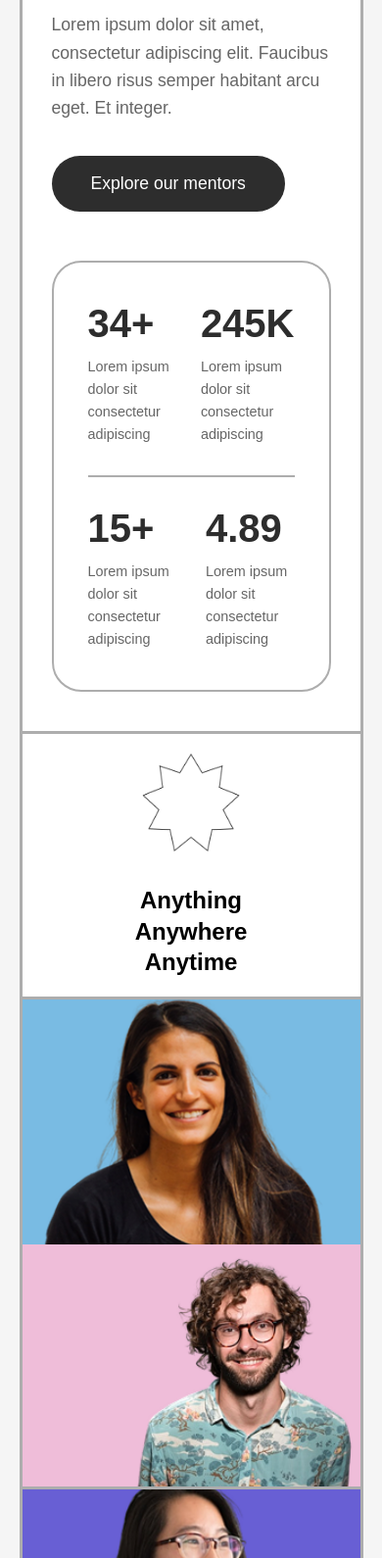
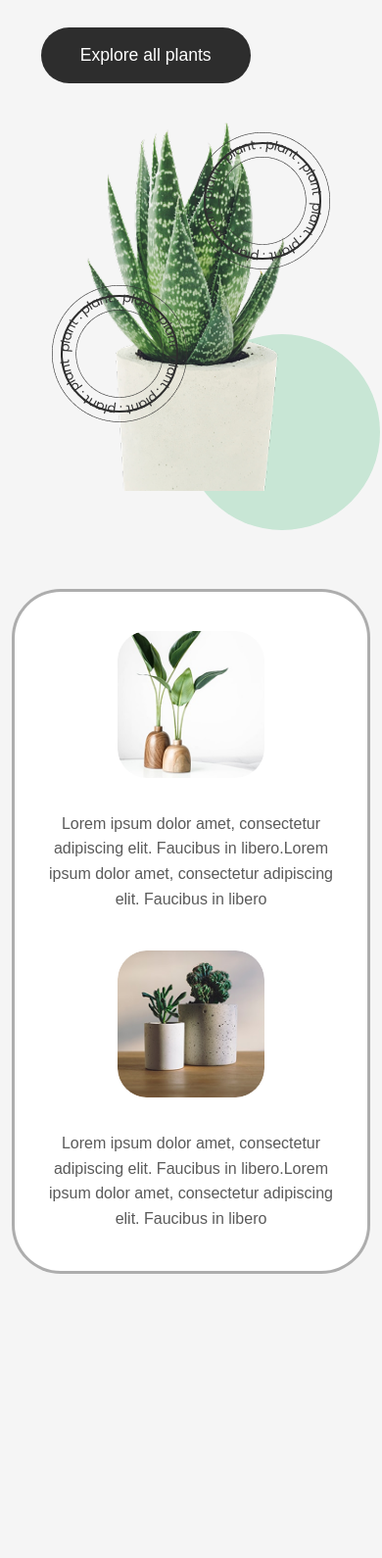
Before and after one commit to Tomfmp2/11-Web_pages, a plain HTML site: page index.html in a window 390 px wide. Shown: the part 398-1988 px from the top of the page at 98% size. After the commit the page ends 1709 px from the top, so only its background shows below. Drawn offline with Linux system fonts and the light colour scheme.

Commit message:
:rocket: finish web page 5 Redesigns hero and content sections with new layout and images
Modernizes the main page with an updated layout, improved color scheme, and new decorative elements. Replaces old images and structure with a more visually appealing, plant-themed design to enhance user engagement and focus. Streamlines CSS and reorganizes markup for better maintainability and responsiveness.

```diff
--- a/css/style.css
+++ b/css/style.css
@@ -6,9 +6,9 @@
 
 :root {
     --background-principal: #F5F5F5;
-    --color-border: rgba(51, 51, 51, 0.4);
-    --tamaño-border: 3px;
+    --color-verde-claro: #C8E6D5;
     --color-text: #2D2D2D;
+    --color-text-secondary: #5A5A5A;
 }
 
 body {
@@ -18,89 +18,67 @@ body {
 
 main {
     padding: 3%;
-    display: flex;
-    justify-content: center;
-    align-items: center;
     min-height: 100vh;
 
-    @media (max-width: 768px) {
-        padding: 5%;
-    }
+    section {
+        max-width: 1400px;
+        margin: 0 auto;
 
-    section {
+        #content-top {
             display: grid;
             grid-template-columns: 1fr 1fr;
-        grid-template-rows: auto 1fr;
-        border: solid var(--tamaño-border) var(--color-border);
-        width: 100%;
-        max-width: 1400px;
-        background-color: white;
+            gap: 60px;
+            margin-bottom: 60px;
+            position: relative;
+            padding: 80px 50px;
 
             @media (max-width: 968px) {
                 grid-template-columns: 1fr;
-            grid-template-rows: auto auto auto;
+                gap: 40px;
+                padding: 40px 30px;
             }
 
-        header {
-            border-bottom: var(--color-border) solid var(--tamaño-border);
-            grid-column: span 2;
-            display: flex;
-            align-items: center;
-            justify-content: center;
-            padding: 40px 20px;
+            #decorative-shape {
+                position: absolute;
+                top: 0;
+                left: 0;
+                width: 400px;
+                height: 400px;
+                background-color: var(--color-verde-claro);
+                border-radius: 0 0 200px 0;
+                z-index: -1;
 
                 @media (max-width: 968px) {
-                grid-column: span 1;
-                padding: 30px 20px;
+                    width: 300px;
+                    height: 300px;
                 }
+            }
+
+            #content-left {
+                display: flex;
+                flex-direction: column;
+                justify-content: center;
 
                 h1 {
                     font-size: 3.5rem;
                     font-weight: 700;
+                    line-height: 1.2;
+                    margin-bottom: 30px;
                     color: var(--color-text);
-                text-align: center;
 
                     @media (max-width: 768px) {
                         font-size: 2.5rem;
-                }
-            }
-        }
-
-        #content-left {
-            border-right: var(--tamaño-border) solid var(--color-border);
-            padding: 60px 50px;
-
-            @media (max-width: 968px) {
-                border-right: none;
-                border-bottom: var(--tamaño-border) solid var(--color-border);
-                padding: 40px 30px;
-            }
-
-            .box-content-left {
-                .box-text-content-left {
-                    h1 {
-                        font-size: 3rem;
-                        font-weight: 700;
-                        line-height: 1.2;
-                        margin-bottom: 25px;
-                        color: var(--color-text);
-
-                        @media (max-width: 768px) {
-                            font-size: 2.2rem;
                     }
                 }
 
                 p {
                     font-size: 1.1rem;
                     line-height: 1.6;
-                        color: #666;
-                        margin-bottom: 35px;
+                    color: var(--color-text-secondary);
+                    margin-bottom: 40px;
                 }
 
-                    #button-content-left {
-                        margin-bottom: 50px;
-
-                        input {
+                button {
                     background-color: var(--color-text);
                     color: white;
                     border: none;
@@ -109,6 +87,7 @@ main {
                     border-radius: 50px;
                     cursor: pointer;
                     transition: background-color 0.3s;
+                    width: fit-content;
 
                     &:hover {
                         background-color: #1a1a1a;
@@ -116,180 +95,144 @@ main {
                 }
             }
 
-                    .card-content-left {
-                        border: 2px solid var(--color-border);
-                        border-radius: 30px;
-                        padding: 40px 35px;
+            #content-right {
+                position: relative;
+                display: flex;
+                align-items: center;
+                justify-content: center;
+
+                #plant-image {
+                    width: 70%;
                     max-width: 500px;
-
-                        .text-block-card {
-                            display: flex;
-                            justify-content: space-between;
-                            gap: 30px;
-                            margin-bottom: 30px;
-
-                            .sub-block-text-card {
-                                flex: 1;
-
-                                strong {
-                                    display: block;
-                                    font-size: 2.5rem;
-                                    color: var(--color-text);
-                                    margin-bottom: 10px;
+                    height: auto;
+                    z-index: 2;
                 }
 
-                                p {
-                                    font-size: 0.9rem;
-                                    color: #666;
-                                    margin: 0;
+                #decorative-circle-top {
+                    position: absolute;
+                    top: 20px;
+                    right: 50px;
+                    width: 140px;
+                    height: 140px;
+                    border: 2px solid var(--color-text);
+                    border-radius: 50%;
+                    display: flex;
+                    align-items: center;
+                    justify-content: center;
+                    z-index: 3;
+
+                    span {
+                        font-size: 0.75rem;
+                        text-align: center;
+                        color: var(--color-text);
+                        transform: rotate(0deg);
+                        font-weight: 400;
+                        letter-spacing: 2px;
+                    }
+
+                    @media (max-width: 768px) {
+                        width: 120px;
+                        height: 120px;
+                        right: 20px;
+                    }
+                }
+
+                #decorative-circle-bottom {
+                    position: absolute;
+                    bottom: 80px;
+                    left: 50px;
+                    width: 140px;
+                    height: 140px;
+                    border: 2px solid var(--color-text);
+                    border-radius: 50%;
+                    display: flex;
+                    align-items: center;
+                    justify-content: center;
+                    z-index: 3;
+
+                    span {
+                        font-size: 0.75rem;
+                        text-align: center;
+                        color: var(--color-text);
+                        font-weight: 400;
+                        letter-spacing: 2px;
+                    }
+
+                    @media (max-width: 768px) {
+                        width: 120px;
+                        height: 120px;
+                        left: 20px;
+                    }
+                }
+
+                #green-shape-right {
+                    position: absolute;
+                    bottom: -40px;
+                    right: -40px;
+                    width: 300px;
+                    height: 300px;
+                    background-color: var(--color-verde-claro);
+                    border-radius: 50%;
+                    z-index: 1;
+
+                    @media (max-width: 768px) {
+                        width: 200px;
+                        height: 200px;
+                    }
                 }
             }
         }
 
-                        hr {
-                            border: none;
-                            border-top: 2px solid var(--color-border);
-                            margin: 30px 0;
+        #content-bottom {
+            background-color: white;
+            border: 3px solid rgba(51, 51, 51, 0.4);
+            border-radius: 50px;
+            padding: 60px 50px;
+            display: grid;
+            grid-template-columns: 1fr 1fr;
+            gap: 80px;
+            align-items: center;
+
+            @media (max-width: 968px) {
+                grid-template-columns: 1fr;
+                gap: 40px;
+                padding: 40px 30px;
             }
 
-                        .text-block2-card {
+            .card-section {
                 display: flex;
-                            justify-content: space-between;
                 gap: 30px;
+                align-items: center;
 
-                            .sub-block-text-card {
-                                flex: 1;
-
-                                strong {
-                                    display: block;
-                                    font-size: 2.5rem;
-                                    color: var(--color-text);
-                                    margin-bottom: 10px;
+                @media (max-width: 768px) {
+                    flex-direction: column;
+                    text-align: center;
                 }
 
+                .image-container {
+                    flex-shrink: 0;
+
+                    img {
+                        width: 180px;
+                        height: 180px;
+                        border-radius: 30px;
+                        object-fit: cover;
+
+                        @media (max-width: 768px) {
+                            width: 150px;
+                            height: 150px;
+                        }
+                    }
+                }
+
+                .text-container {
                     p {
-                                    font-size: 0.9rem;
-                                    color: #666;
-                                    margin: 0;
+                        font-size: 1rem;
+                        line-height: 1.6;
+                        color: var(--color-text-secondary);
                     }
                 }
             }
         }
     }
 }
-        }
-
-        #content-right {
-            display: grid;
-            grid-template-columns: 1fr 1fr;
-            grid-template-rows: auto 1fr 1fr;
-            gap: 0;
-
-            @media (max-width: 768px) {
-                grid-template-columns: 1fr;
-                grid-template-rows: auto repeat(4, 250px);
-            }
-
-            #star {
-                grid-column: span 2;
-                background-color: white;
-                padding: 30px;
-                display: flex;
-                align-items: center;
-                justify-content: center;
-                gap: 30px;
-                border-bottom: var(--tamaño-border) solid var(--color-border);
-
-                @media (max-width: 768px) {
-                    grid-column: span 1;
-                    flex-direction: column;
-                    padding: 20px;
-                }
-
-                #box-star {
-                    img {
-                        width: 120px;
-                        height: 120px;
-
-                        @media (max-width: 768px) {
-                            width: 100px;
-                            height: 100px;
-                        }
-                    }
-                }
-
-                span {
-                    font-size: 1.8rem;
-                    font-weight: 700;
-                    text-align: center;
-                    line-height: 1.3;
-
-                    @media (max-width: 768px) {
-                        font-size: 1.5rem;
-                    }
-                }
-            }
-
-            .img-content-right1 {
-                grid-column: 1;
-                grid-row: 2 / 4;
-                border-right: var(--tamaño-border) solid var(--color-border);
-                overflow: hidden;
-
-                @media (max-width: 768px) {
-                    grid-column: 1;
-                    grid-row: 2;
-                    border-right: none;
-                }
-
-                img {
-                    width: 100%;
-                    height: 100%;
-                    object-fit: cover;
-                    display: block;
-                }
-            }
-
-            .img-content-right2 {
-                grid-column: 2;
-                grid-row: 2;
-                border-bottom: var(--tamaño-border) solid var(--color-border);
-                overflow: hidden;
-
-                @media (max-width: 768px) {
-                    grid-column: 1;
-                    grid-row: 3;
-                }
-
-                img {
-                    width: 100%;
-                    height: 100%;
-                    object-fit: cover;
-                    display: block;
-                }
-            }
-
-            .img-content-right3 {
-                grid-column: 2;
-                grid-row: 3;
-                overflow: hidden;
-
-                @media (max-width: 768px) {
-                    grid-column: 1;
-                    grid-row: 4;
-                }
-
-                img {
-                    width: 100%;
-                    height: 100%;
-                    object-fit: cover;
-                    display: block;
-                }
-            }
-
-            .img-content-right4 {
-                display: none;
-            }
-        }
-    }
-}
--- a/index.html
+++ b/index.html
@@ -11,60 +11,44 @@
 <body>
     <main>
         <section>
-            <header>
-                <h1>Find your right mentor</h1>
-            </header>
+            <div id="content-top">
+                <div id="decorative-shape"></div>
 
                 <div id="content-left">
-                <div class="box-content-left">
-                    <div class="box-text-content-left">
-                        <h1>Learn from experts<br>Grow your career</h1>
+                    <h1>Love your plants<br>Take care of yourself</h1>
                     <p>Lorem ipsum dolor sit amet, consectetur adipiscing elit. Faucibus in libero risus semper habitant arcu eget. Et integer.</p>
-                        <div id="button-content-left">
-                            <input type="button" value="Explore our mentors">
+                    <button>Explore all plants</button>
                 </div>
-                        <div class="card-content-left">
-                            <div class="text-block-card">
-                                <div class="sub-block-text-card">
-                                    <strong>34+</strong>
-                                    <p>Lorem ipsum dolor sit consectetur adipiscing</p>
+
+                <div id="content-right">
+                    <div id="green-shape-right"></div>
+                    <img id="plant-image" src="assets/img/unsplash_T0inbt7nRME.png" alt="Planta suculenta">
+                    <div id="decorative-circle-top">
+                        <img src="assets/img/Font cirlce.png" alt="circulo">
                     </div>
-                                <div class="sub-block-text-card">
-                                    <strong>245K</strong>
-                                    <p>Lorem ipsum dolor sit consectetur adipiscing</p>
-                                </div>
-                            </div>
-                            <hr>
-                            <div class="text-block2-card">
-                                <div class="sub-block-text-card">
-                                    <strong>15+</strong>
-                                    <p>Lorem ipsum dolor sit consectetur adipiscing</p>
-                                </div>
-                                <div class="sub-block-text-card">
-                                    <strong>4.89</strong>
-                                    <p>Lorem ipsum dolor sit consectetur adipiscing</p>
-                                </div>
-                            </div>
-                        </div>
+                    <div id="decorative-circle-bottom">
+                        <img src="assets/img/Font cirlce.png" alt="circulo">
                     </div>
                 </div>
             </div>
 
-            <div id="content-right">
-                <div id="star">
-                    <div id="box-star">
-                        <img src="assets/image/Star 7.png" alt="estrella">
+            <div id="content-bottom">
+                <div class="card-section">
+                    <div class="image-container">
+                        <img src="assets/img/Rectangle 71.png" alt="Planta decorativa">
                     </div>
-                    <span>Anything<br>Anywhere<br>Anytime</span>
+                    <div class="text-container">
+                        <p>Lorem ipsum dolor amet, consectetur adipiscing elit. Faucibus in libero.Lorem ipsum dolor amet, consectetur adipiscing elit. Faucibus in libero</p>
                     </div>
-                <div class="img-content-right1">
-                    <img src="assets/image/Rectangle 58.png" alt="Mujer con fondo azul cielo">
                 </div>
-                <div class="img-content-right2">
-                    <img src="assets/image/Rectangle 59.png" alt="hombre con fondo rosa">
+
+                <div class="card-section">
+                    <div class="image-container">
+                        <img src="assets/img/Rectangle 71 (1).png" alt="Plantas en macetas">
                     </div>
-                <div class="img-content-right3">
-                    <img src="assets/image/Rectangle 60.png" alt="Mujer con fondo Morado">
+                    <div class="text-container">
+                        <p>Lorem ipsum dolor amet, consectetur adipiscing elit. Faucibus in libero.Lorem ipsum dolor amet, consectetur adipiscing elit. Faucibus in libero</p>
+                    </div>
                 </div>
             </div>
         </section>
```
Also changed, not shown: assets/image/Rectangle 58.png (deleted), assets/image/Rectangle 59.png (deleted), assets/image/Rectangle 60.png (deleted), assets/image/Rectangle 61.png (deleted), assets/image/Star 7.png (deleted), assets/img/Font cirlce.png (added), assets/img/Rectangle 71 (1).png (added), assets/img/Rectangle 71.png (added), assets/img/unsplash_T0inbt7nRME.png (added). Lines whose indentation alone changed are shown as unchanged.
